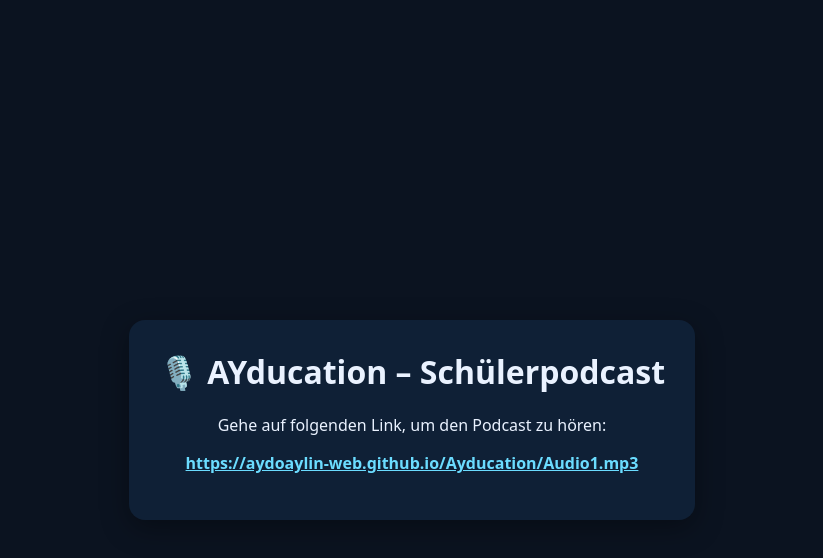
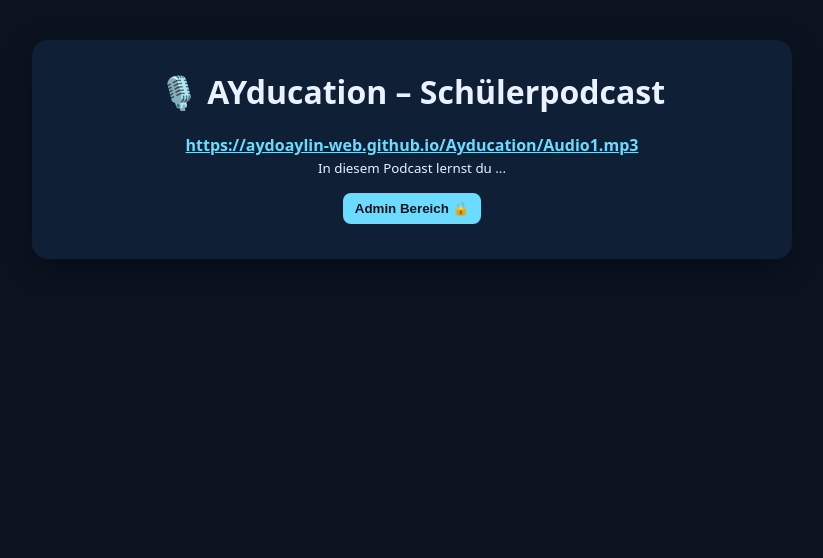
Before and after one commit to aydoaylin-web/Test, a plain HTML site: page index.html in a window 1280 px wide. Shown: the whole page, without its empty margins (228-1051 px from the left). Drawn offline with Linux system fonts and the light colour scheme.

Commit message:
index.html

```diff
--- a/index.html
+++ b/index.html
@@ -12,31 +12,119 @@
       color:#eaf2ff;
       display:flex;
       justify-content:center;
-      align-items:center;
-      height:100vh;
+      align-items:flex-start;
+      min-height:100vh;
       text-align:center;
-      padding:20px;
+      padding:40px 20px;
     }
-    a { color:#6bdcff; font-weight:bold; }
     .box {
-      max-width:600px;
+      width:100%;
+      max-width:700px;
       background:#0f2036;
       padding:30px;
       border-radius:16px;
       box-shadow:0 8px 28px rgba(0,0,0,.35);
+      margin-bottom:20px;
     }
-    h1 { margin-top:0; }
+    h1, h2 { margin-top:0; }
+    a { color:#6bdcff; font-weight:bold; }
+    button {
+      padding:8px 12px;
+      border-radius:8px;
+      border:none;
+      cursor:pointer;
+      background:#6bdcff;
+      color:#0b1320;
+      font-weight:bold;
+      margin:5px;
+    }
+    input { padding:6px 8px; border-radius:6px; border:none; margin:5px 0; width:80%; }
+    #adminBox { display:none; text-align:left; }
+    #linksList p { margin:10px 0; }
+    .deleteBtn { margin-left:10px; background:red; color:white; cursor:pointer; padding:2px 5px; border-radius:5px; }
   </style>
 </head>
 <body>
+
   <div class="box">
     <h1>🎙️ AYducation – Schülerpodcast</h1>
-    <p>Gehe auf folgenden Link, um den Podcast zu hören:</p>
-    <p>
-      <a href="https://aydoaylin-web.github.io/Ayducation/Audio1.mp3" target="_blank">
-        https://aydoaylin-web.github.io/Ayducation/Audio1.mp3
-      </a>
-    </p>
+    <div id="linksList">
+      <!-- Podcast-Links + Beschreibung -->
+    </div>
+    <button onclick="showAdminPrompt()">Admin Bereich 🔒</button>
   </div>
+
+  <div class="box" id="adminBox">
+    <h2>Admin Bereich</h2>
+    <p>Neuen Podcast hinzufügen:</p>
+    <input type="text" id="newLink" placeholder="Link z.B. https://..."><br>
+    <input type="text" id="newDesc" placeholder="Beschreibung (optional)"><br>
+    <button onclick="addPodcast()">Hinzufügen</button>
+    <h3>Bestehende Podcasts löschen:</h3>
+    <div id="adminLinksList"></div>
+  </div>
+
+<script>
+  // ==============================
+  // ADMIN PIN (hier ändern)
+  // ==============================
+  const adminPin = "1234";  // Ändere das Passwort hier direkt im Code
+
+  // ==============================
+  // PODCASTS
+  // ==============================
+  let podcasts = [
+    { link: "https://aydoaylin-web.github.io/Ayducation/Audio1.mp3", desc: "In diesem Podcast lernst du ..." }
+  ];
+
+  function renderPodcasts() {
+    const list = document.getElementById("linksList");
+    list.innerHTML = "";
+    podcasts.forEach(p => {
+      const pElem = document.createElement("p");
+      pElem.innerHTML = `<a href="${p.link}" target="_blank">${p.link}</a><br><small>${p.desc || ""}</small>`;
+      list.appendChild(pElem);
+    });
+
+    const adminList = document.getElementById("adminLinksList");
+    adminList.innerHTML = "";
+    podcasts.forEach((p, i) => {
+      const pElem = document.createElement("p");
+      pElem.innerHTML = `<a href="${p.link}" target="_blank">${p.link}</a> - ${p.desc || ""}
+                         <span class="deleteBtn" onclick="deletePodcast(${i})">✖</span>`;
+      adminList.appendChild(pElem);
+    });
+  }
+
+  function deletePodcast(index) {
+    if(confirm("Willst du diesen Podcast wirklich löschen?")){
+      podcasts.splice(index,1);
+      renderPodcasts();
+    }
+  }
+
+  function addPodcast() {
+    const link = document.getElementById("newLink").value.trim();
+    const desc = document.getElementById("newDesc").value.trim();
+    if(link){
+      podcasts.push({link, desc});
+      document.getElementById("newLink").value = "";
+      document.getElementById("newDesc").value = "";
+      renderPodcasts();
+    }
+  }
+
+  function showAdminPrompt() {
+    const input = prompt("Gib den Admin-Pin ein:");
+    if(input === adminPin){
+      document.getElementById("adminBox").style.display = "block";
+    } else {
+      alert("Falscher Pin!");
+    }
+  }
+
+  renderPodcasts();
+</script>
+
 </body>
 </html>
```
